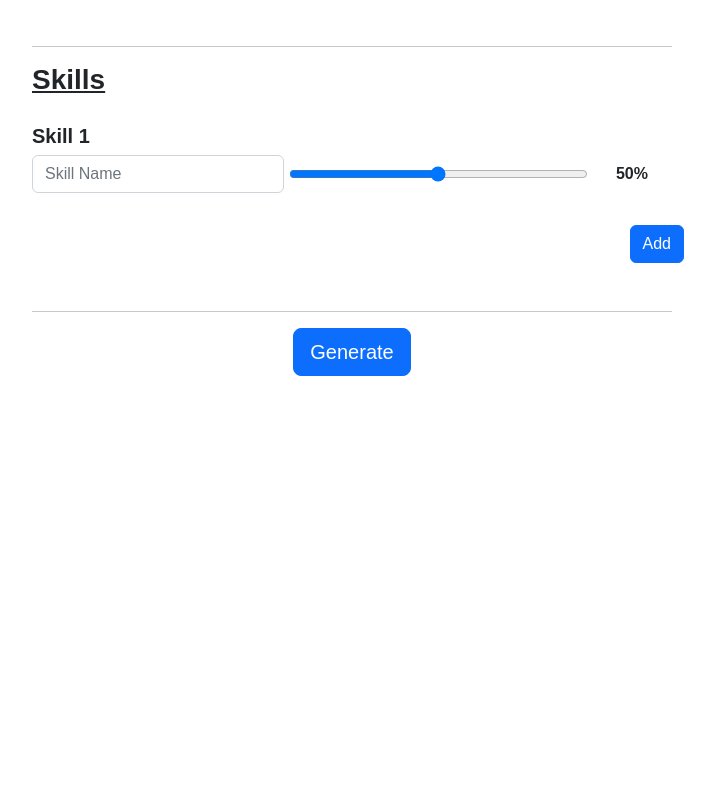
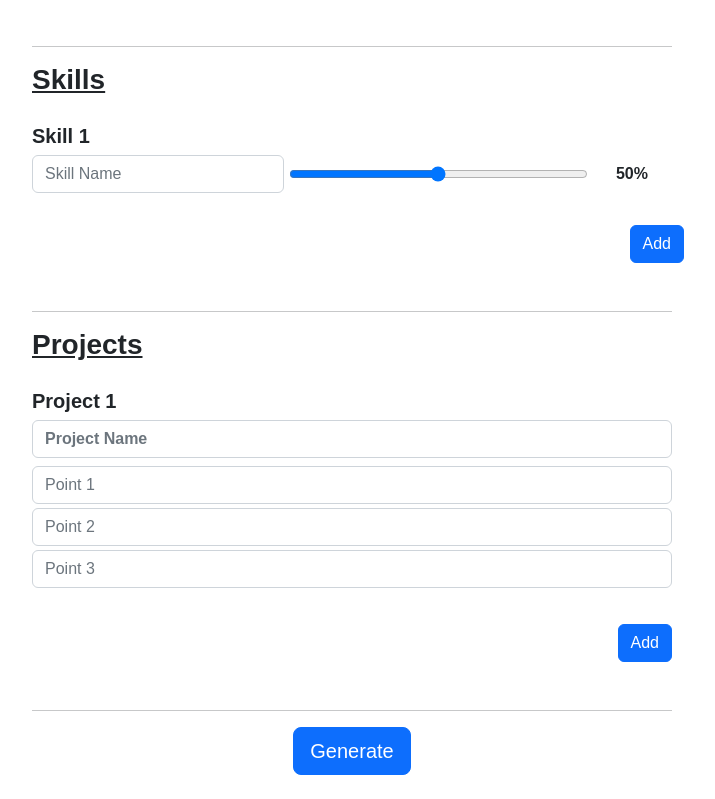
Before and after one commit to smileyismail/Resume-Wizard, a React (Create React App) app: page /editor in a window 1280 px wide. Shown: the part 1744-2543 px from the top of the page, without its empty margins (288-1003 px from the left). Before the commit the page ends 2144 px from the top, so only its background shows below. Built offline with nearby package versions, Linux system fonts and the light colour scheme.

Commit message:
projects field added

```diff
--- /dev/null
+++ b/src/Components/Resume Form/ProjectsInfo.js
@@ -0,0 +1,121 @@
+import React from "react";
+import { useDispatch, useSelector } from "react-redux";
+
+import { projectDataSliceActions } from "../../Redux/projectDataSlice";
+
+const ProjectsInfo = () => {
+  const dispatch = useDispatch();
+  const projectsList = useSelector((state) => state.projectsData);
+
+  console.log(projectsList);
+
+  function projectAddHandler() {
+    if (projectsList.length === 5) {
+      alert("You can add only 5 projects");
+      return;
+    }
+    dispatch(
+      projectDataSliceActions.addProjectHandler({
+        projectName: "",
+        pointOne: "",
+        pointTwo: "",
+        pointThree: "",
+      })
+    );
+  }
+  function projectRemoveHandler() {
+    dispatch(projectDataSliceActions.removeProjectHandler());
+  }
+
+  function projectNameChangeHandler(e, index) {
+    dispatch(
+      projectDataSliceActions.getProjectName({
+        value: e.target.value,
+        id: index,
+      })
+    );
+  }
+  function onePointChangeHandler(e, index) {
+    dispatch(
+      projectDataSliceActions.getPointOne({
+        value: e.target.value,
+        id: index,
+      })
+    );
+  }
+  function twoPointChangeHandler(e, index) {
+    dispatch(
+      projectDataSliceActions.getPointTwo({
+        value: e.target.value,
+        id: index,
+      })
+    );
+  }
+  function threePointChangeHandler(e, index) {
+    dispatch(
+      projectDataSliceActions.getPointThree({
+        value: e.target.value,
+        id: index,
+      })
+    );
+  }
+
+  return (
+    <section>
+      <h3 className="fw-bolder mb-4 text-decoration-underline">Projects</h3>
+
+      <div className="form-group mb-3">
+        {projectsList.map((project, index) => (
+          <div key={index} className="row education mb-4">
+            <label htmlFor="education" className="fw-bold mb-1 fs-5">
+              Project {index + 1}
+            </label>
+            <div className="mb-2 ">
+              <input
+                type="text"
+                className="form-control fs-7 mb-2 fw-bold"
+                placeholder="Project Name"
+                onChange={(e) => projectNameChangeHandler(e, index)}
+              />
+              <input
+                type="text"
+                className="form-control mb-1"
+                placeholder="Point 1"
+                onChange={(e) => onePointChangeHandler(e, index)}
+              />
+              <input
+                type="text"
+                className="form-control mb-1"
+                placeholder="Point 2"
+                onChange={(e) => twoPointChangeHandler(e, index)}
+              />
+              <input
+                type="text"
+                className="form-control mb-1"
+                placeholder="Point 3"
+                onChange={(e) => threePointChangeHandler(e, index)}
+              />
+            </div>
+          </div>
+        ))}
+
+        <div className="p-0 text-end">
+          {projectsList.length > 1 && (
+            <button
+              className="btn btn-danger me-3"
+              onClick={projectRemoveHandler}
+            >
+              Remove
+            </button>
+          )}
+
+          <button className="btn btn-primary" onClick={projectAddHandler}>
+            Add
+          </button>
+        </div>
+      </div>
+    </section>
+  );
+};
+
+export default ProjectsInfo;
--- a/src/Components/Resume Form/SkillsInfo.js
+++ b/src/Components/Resume Form/SkillsInfo.js
@@ -6,8 +6,6 @@ import { skillsDataSliceActions } from "../../Redux/skillsDataSlice";
 const SkillsInfo = () => {
   const dispatch = useDispatch();
   const skillsList = useSelector((state) => state.skillsData);
-
-  console.log(skillsList);
 
   function skillAddHandler() {
     if (skillsList.length === 6) {
--- a/src/Components/Resume Template/ResumeProjectInfo.js
+++ b/src/Components/Resume Template/ResumeProjectInfo.js
@@ -1,10 +1,13 @@
 import React from "react";
+import { useSelector } from "react-redux";
 
 import Styles from "./ResumeComponents.module.css";
 
 import { AiOutlineFundProjectionScreen } from "react-icons/ai";
 
 const ResumeProjectInfo = () => {
+  const projects = useSelector((state) => state.projectsData);
+
   return (
     <div className={Styles.projectInfo}>
       <div className={Styles.heading}>
@@ -15,33 +18,19 @@ const ResumeProjectInfo = () => {
       </div>
 
       <div className={Styles.projects}>
-        <div>
-          <h5 className="fw-bolder">Expense Tracker:</h5>
-          <p>
-            &nbsp;•&nbsp;Lorem ipsum dolor sit amet elit. Eum, asperiores <br />
-            &nbsp;•&nbsp;Lorem ipsum dolor sit amet elit. Corrupti, nihil
-            <br /> &nbsp;•&nbsp;Lorem ipsum dolor sit amet consectetur
-            adipisicing elit. <br />
-          </p>
-        </div>
-        <div>
-          <h5 className="fw-bolder">Expense Tracker:</h5>
-          <p>
-            &nbsp;•&nbsp;Lorem ipsum dolor sit amet elit. Eum, asperiores <br />
-            &nbsp;•&nbsp;Lorem ipsum dolor sit amet elit. Corrupti, nihil
-            <br /> &nbsp;•&nbsp;Lorem ipsum dolor sit amet consectetur
-            adipisicing elit. <br />
-          </p>
-        </div>
-        <div>
-          <h5 className="fw-bolder">Expense Tracker:</h5>
-          <p>
-            &nbsp;•&nbsp;Lorem ipsum dolor sit amet elit. Eum, asperiores <br />
-            &nbsp;•&nbsp;Lorem ipsum dolor sit amet elit. Corrupti, nihil
-            <br /> &nbsp;•&nbsp;Lorem ipsum dolor sit amet consectetur
-            adipisicing elit. <br />
-          </p>
-        </div>
+        {projects.map((project, index) => (
+          <div key={index}>
+            <h5 className="fw-bolder">{project.projectName}:</h5>
+            <p>
+              &nbsp;•&nbsp;{project.pointOne}
+              <br />
+              &nbsp;•&nbsp;{project.pointTwo}
+              <br />
+              &nbsp;•&nbsp;{project.pointThree}
+              <br />
+            </p>
+          </div>
+        ))}
       </div>
     </div>
   );
--- a/src/Components/Resume Template/ResumeSkillsInfo.js
+++ b/src/Components/Resume Template/ResumeSkillsInfo.js
@@ -17,8 +17,8 @@ const ResumeSkillsInfo = () => {
       </div>
 
       <div className={Styles.skills}>
-        {skills.map((skill) => (
-          <div className="mb-3  fw-bold">
+        {skills.map((skill, index) => (
+          <div key={index} className="mb-3  fw-bold">
             {skill.skillName}
             <div className={Styles.bar}>
               <div style={{ width: `${skill.range}%` }}></div>
--- a/src/Pages/Editor.js
+++ b/src/Pages/Editor.js
@@ -7,6 +7,7 @@ import ContactInfo from "../Components/Resume Form/ContactInfo";
 import EducationInfo from "../Components/Resume Form/EducationInfo";
 import CoursesInfo from "../Components/Resume Form/CoursesInfo";
 import SkillsInfo from "../Components/Resume Form/SkillsInfo";
+import ProjectsInfo from "../Components/Resume Form/ProjectsInfo";
 
 const Editor = (props) => {
   function getPersonalData(data) {
@@ -17,7 +18,7 @@ const Editor = (props) => {
   }
 
   return (
-    <div className="m-auto col-6">
+    <div className="m-auto col-sm-6 col-11">
       <h1 className="text-center fw-bolder text-decoration-underline">
         Resume Builder
       </h1>
@@ -33,6 +34,8 @@ const Editor = (props) => {
       <hr />
       <SkillsInfo />
       <hr />
+      <ProjectsInfo />
+      <hr />
       <div className="d-flex justify-content-center mb-4">
         <Link to="/template" className="btn-primary btn btn-lg">
           Generate
--- a/src/Redux/Store.js
+++ b/src/Redux/Store.js
@@ -5,6 +5,7 @@ import contactDataSlice from "./contactDataSlice";
 import educationDataSlice from "./educationDataSlice";
 import coursesDataSlice from "./coursesDataSlice";
 import skillsDataSlice from "./skillsDataSlice";
+import projectDataSlice from "./projectDataSlice";
 
 const store = configureStore({
   reducer: {
@@ -13,6 +14,7 @@ const store = configureStore({
     educationData: educationDataSlice.reducer,
     coursesData: coursesDataSlice.reducer,
     skillsData: skillsDataSlice.reducer,
+    projectsData: projectDataSlice.reducer,
   },
 });
 
--- /dev/null
+++ b/src/Redux/projectDataSlice.js
@@ -0,0 +1,40 @@
+import { createSlice } from "@reduxjs/toolkit";
+
+const initialProjectDataSliceState = [
+  {
+    projectName: "",
+    pointOne: "",
+    pointTwo: "",
+    pointThree: "",
+  },
+];
+
+const projectDataSlice = createSlice({
+  name: "projectData",
+  initialState: initialProjectDataSliceState,
+  reducers: {
+    addProjectHandler(state, action) {
+      state.push(action.payload);
+    },
+    removeProjectHandler(state, action) {
+      state.pop();
+    },
+
+    getProjectName(state, action) {
+      state[action.payload.id].projectName = action.payload.value;
+    },
+    getPointOne(state, action) {
+      state[action.payload.id].pointOne = action.payload.value;
+    },
+    getPointTwo(state, action) {
+      state[action.payload.id].pointTwo = action.payload.value;
+    },
+    getPointThree(state, action) {
+      state[action.payload.id].pointThree = action.payload.value;
+    },
+  },
+});
+
+export const projectDataSliceActions = projectDataSlice.actions;
+
+export default projectDataSlice;
```
